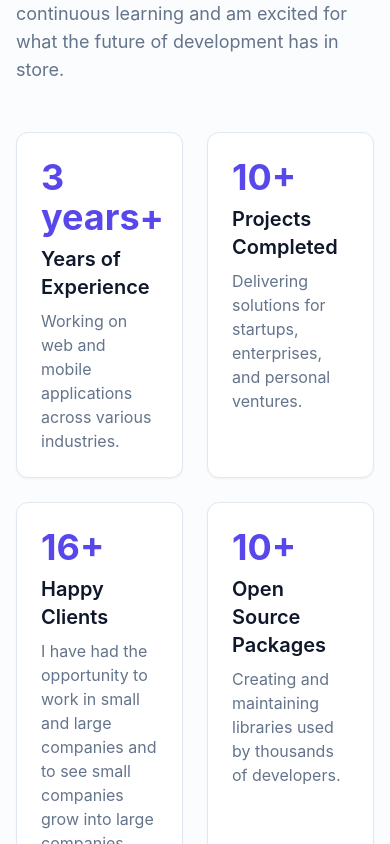
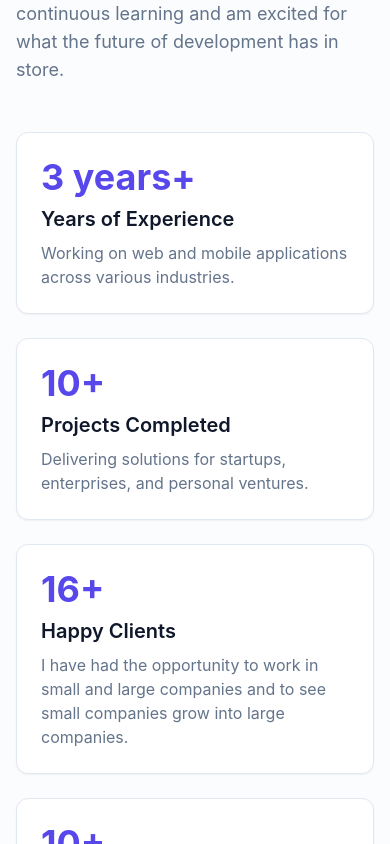
Before and after one commit to UBF21/Dev-Portafolio, a React (Vite) app: page / in a window 390 px wide. Shown: the part 1540-2384 px from the top of the page. Built offline with nearby package versions, Linux system fonts and the light colour scheme; no server answers.

Commit message:
Corrección de grid y borrando console.log()

```diff
--- a/src/components/sections/AboutSection.tsx
+++ b/src/components/sections/AboutSection.tsx
@@ -40,7 +40,7 @@
             </div> */}
           </div>
 
-          <div className="grid grid-cols-2 gap-6">
+          <div className="grid md:grid-cols-2 gap-6">
             <Card className="bg-card shadow-sm">
               <CardContent className="p-6">
                 <div className="text-4xl font-bold text-primary mb-2">{calculateTotalExperience()}+</div>
--- a/src/components/sections/ProjectsSection.tsx
+++ b/src/components/sections/ProjectsSection.tsx
@@ -55,7 +55,6 @@
           throw new Error('Error en la respuesta de la API');
         }
         const result: GithubResponse[] = await response.json();
-        console.log(result);
         setGithubData(result); // Asegúrate de que `result` sea del tipo DataItem[]
 
         const allTopics = result.reduce((acc: string[], project) => acc.concat(project.topics), [] as string[]);
```
